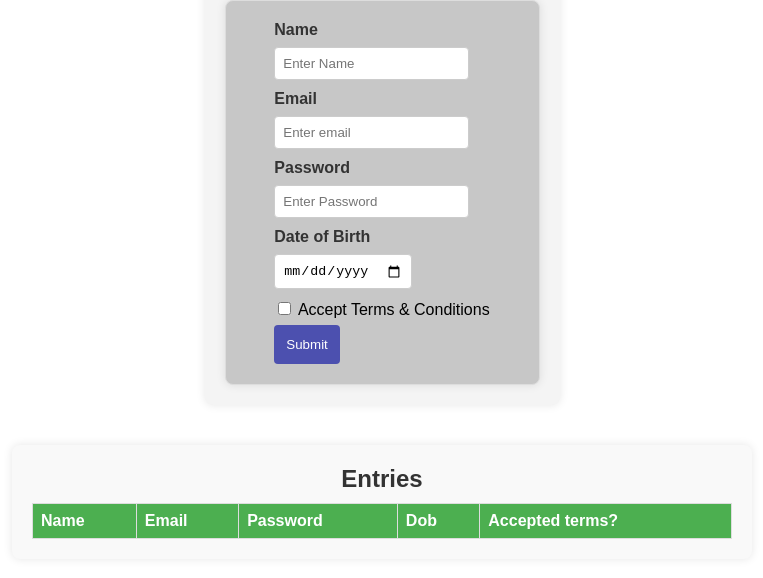
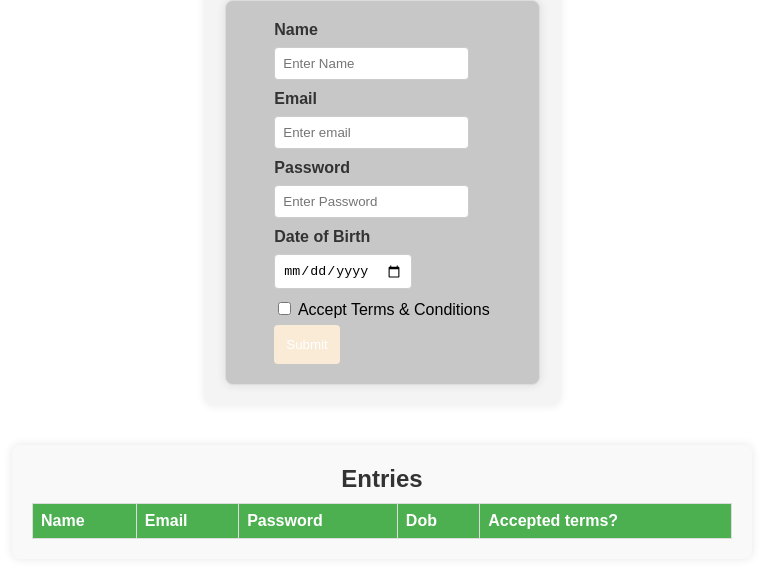
Before and after one commit to nuthetipragna/wd101, a plain HTML site: page index.html in a window 1280 px wide. Shown: the part 88-666 px from the top of the page, without its empty margins (258-1021 px from the left). Drawn offline with Linux system fonts and the light colour scheme.

Commit message:
Update index.css

```diff
--- a/index.css
+++ b/index.css
@@ -25,7 +25,7 @@ body,h1,h2,p,ul,li,form,button {
 
 
 #submit {
-    background-color: #4c50af;
+    background-color: #FAEBD7;
     color: #fff;
     padding: 12px;
     border: none;
```
